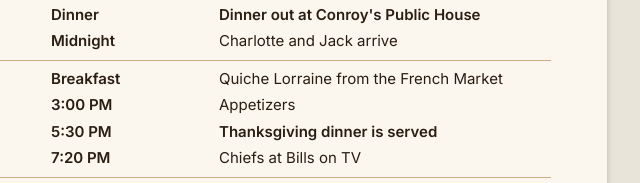
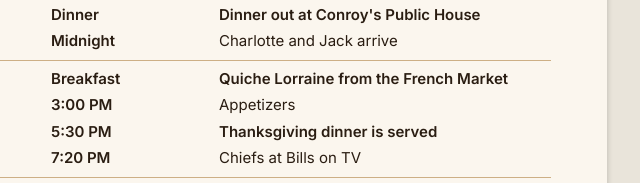
Before and after one commit to ccwhaley-star/whaley-thankgiving, a plain HTML site: page print.html in a window 1280 px wide. Shown: the part 479-662 px from the top of the page, 441-1081 px from the left. Drawn offline with Linux system fonts and the light colour scheme.

Commit message:
Bold Thursday breakfast
Co-Authored-By: Claude Fable 5.2 <noreply@anthropic.com>
Claude-Session: https://claude.ai/code/session_018dh1TgQMjf6pzhkgxDx32E

```diff
--- a/print.html
+++ b/print.html
@@ -65,7 +65,7 @@ body { margin: 0; padding: 16px 0; }
 <div style="font-size: 12px; color: #5E5043">Thanksgiving Day</div>
 </div>
 <div style="display: flex; flex-direction: column; gap: 6px; font-size: 15px; line-height: 1.35">
-<div style="display: flex; gap: 16px"><div style="width: 152px; flex-shrink: 0; font-weight: 600">Breakfast</div><div>Quiche Lorraine from the French Market</div></div>
+<div style="display: flex; gap: 16px"><div style="width: 152px; flex-shrink: 0; font-weight: 600">Breakfast</div><div style="font-weight: 600">Quiche Lorraine from the French Market</div></div>
 <div style="display: flex; gap: 16px"><div style="width: 152px; flex-shrink: 0; font-weight: 600">3:00 PM</div><div>Appetizers</div></div>
 <div style="display: flex; gap: 16px"><div style="width: 152px; flex-shrink: 0; font-weight: 600">5:30 PM</div><div style="font-weight: 600">Thanksgiving dinner is served</div></div>
 <div style="display: flex; gap: 16px"><div style="width: 152px; flex-shrink: 0; font-weight: 600">7:20 PM</div><div>Chiefs at Bills on TV</div></div>
```
Also changed, not shown: index.html (+1 -1 lines).
